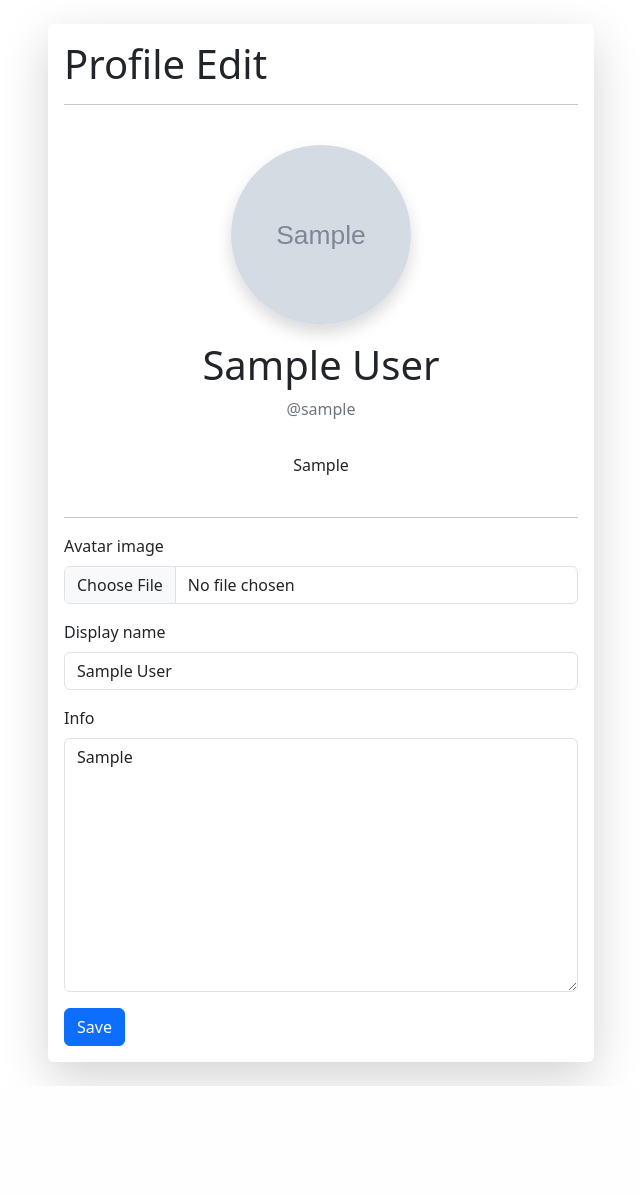
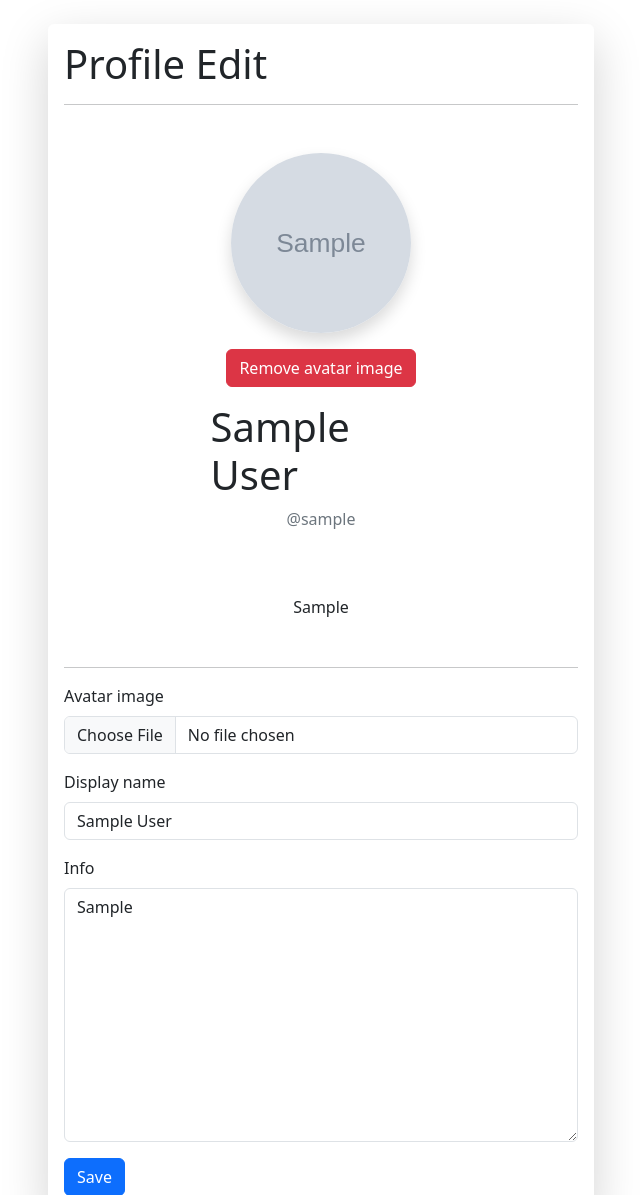
Before and after one commit to johnnynenha/django-start-project-template, a Django app: page /profile/edit/ in a window 1280 px wide. Shown: the part 56-1251 px from the top of the page, without its empty margins (319-959 px from the left). Before the commit the page ends 1142 px from the top, so only its background shows below. Run offline with Django 5.2, Linux system fonts and the light colour scheme; a user stored in the database is signed in; tables that the repository leaves empty hold one stand-in row (values such as "Sample post"); grey boxes marked "Sample" are stand-in pictures; parts of the project's set-up code (start-up, migrations or seed data) failed here and were passed over; some libraries are stand-ins or nearby versions.

Commit message:
A_users interactivity, remove avatar image

```diff
--- a/a_users/forms.py
+++ b/a_users/forms.py
@@ -9,5 +9,9 @@ class UserProfileForm(forms.ModelForm):
         model = UserProfile
         fields = ["avatar_img", "displayname", "info"]
         widgets = {
-            "avatar_img": forms.FileInput(),
+            "avatar_img": forms.FileInput(
+                attrs={
+                    "oninput": "renderImage('avatar_img', this)",
+                }
+            ),
         }
--- /dev/null
+++ b/a_users/static/a_users/js/functions.js
@@ -0,0 +1,8 @@
+function renderImage(imageElementId, event) {
+  const imageElement = document.getElementById(imageElementId);
+
+  if (!imageElement || event.files.length != 1) return;
+
+  let url = URL.createObjectURL(event.files[0]);
+  imageElement.src = url;
+}
--- /dev/null
+++ b/a_users/templates/a_users/partials/profile.html
@@ -0,0 +1,18 @@
+<div class="row my-4">
+    <div class="col col-xl-6 mx-auto p-4 d-flex flex-column align-items-center">
+        <img id="avatar_img"
+             class="rounded-circle shadow object-fit mb-3"
+             src="{{ profile.avatar_url }}"
+             alt="avatar_img"
+             width="180"
+             height="180">
+        {% if edit and profile.avatar_img %}
+            <button hx-post="{% url "profile-delete-avatar-image" %}"
+                    hx-confirm="Are you sure you wish to delete your avatar image?"
+                    class="btn btn-danger mb-3">Remove avatar image</button>
+        {% endif %}
+        <h1 id="profile_displayname" class="text-dark">{{ profile.name }}</h1>
+        <p id="profile_username" class="text-secondary">@{{ profile.user.username }}</p>
+        {% if profile.info %}<div class="mt-5">{{ profile.info }}</div>{% endif %}
+    </div>
+</div>
--- a/a_users/templates/a_users/profile_edit.html
+++ b/a_users/templates/a_users/profile_edit.html
@@ -1,23 +1,16 @@
 {% extends "layouts/box.html" %}
+
+{% load static %}
 
 {% block content %}
     <h1>Profile Edit</h1>
     <hr>
-    <div class="d-flex flex-column align-items-center p-4 mb-3">
-        <img id="avatar_img"
-             class="rounded-circle shadow object-fit mb-3"
-             src="{{ user.userprofile.avatar_url }}"
-             alt="avatar_img"
-             width="180"
-             height="180">
-        <h1 id="profile_displayname" class="text-dark">{{ user.userprofile.name }}</h1>
-        <p id="profile_username" class="text-secondary">@{{ user.username }}</p>
-        {% if user.userprofile.info %}<div class="mt-3">{{ user.userprofile.info }}</div>{% endif %}
-    </div>
+    {% include "a_users/partials/profile.html" with profile=user.userprofile edit=True %}
     <hr>
     <form method="post" enctype="multipart/form-data">
         {% csrf_token %}
         {{ form|crispy }}
         <input type="submit" value="Save" class="btn btn-primary">
     </form>
+    <script src="{% static "a_users/js/functions.js" %}"></script>
 {% endblock content %}
--- a/a_users/urls.py
+++ b/a_users/urls.py
@@ -9,5 +9,10 @@ urlpatterns = [
     path("settings/", profile_settings, name="profile-settings"),
     path("email_verify/", profile_emailverify, name="profile-emailverify"),
     path("delete/", profile_delete, name="profile-delete"),
+    path(
+        "delete_avatar_image/",
+        profile_avatar_img_delete,
+        name="profile-delete-avatar-image",
+    ),
     path("@<str:username>/", profile_view, name="profile-view-user"),
 ]
--- a/a_users/views.py
+++ b/a_users/views.py
@@ -4,6 +4,8 @@ from django.contrib.auth.views import redirect_to_login
 from django.contrib.auth.decorators import login_required
 from django.contrib import messages
 from allauth.account.utils import send_email_confirmation
+from django.views.decorators.http import require_POST
+from django_htmx.http import HttpResponseClientRefresh
 
 from .models import UserProfile
 from .forms import UserProfileForm
@@ -67,3 +69,15 @@ def profile_delete(request):
         return redirect("home")
 
     return render(request, "a_users/profile_delete.html")
+
+
+@require_POST
+@login_required
+def profile_avatar_img_delete(request):
+    user_avatar = request.user.userprofile.avatar_img
+    user_avatar.delete()
+
+    if request.htmx:
+        return HttpResponseClientRefresh()
+
+    return redirect("profile-edit")
--- a/templates/base.html
+++ b/templates/base.html
@@ -11,7 +11,7 @@
         <script defer src="{% static "alpinejs-3.14.1/js/alpinejs.min.js" %}"></script>
         <script defer src="{% static "htmx-2.0.2/js/htmx.min.js" %}"></script>
     </head>
-    <body>
+    <body hx-headers='{"X-CSRFToken": "{{ csrf_token }}"}'>
         {% include "includes/loader.html" %}
         {% include "a_htmx_messages/toast_messages.html" %}
         <section id="modal_container">
```
Also changed, not shown: a_users/templates/a_users/profile_view.html (+1 -13 lines).
